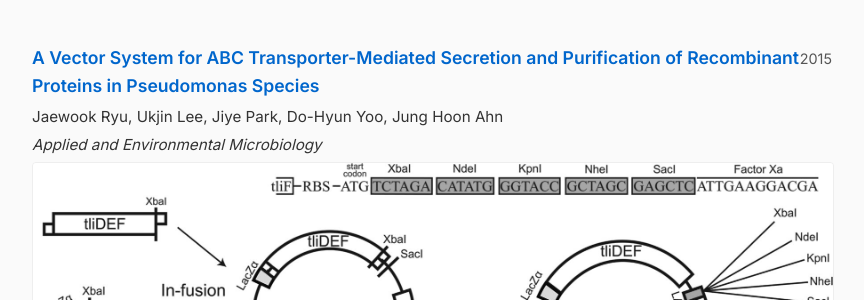
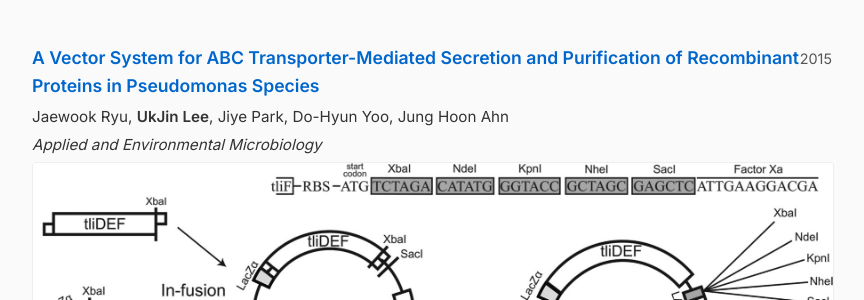
Before and after one commit to ukjinlee101/ukjinlee101.github.io, a Jekyll site: the page built from publications.md, in a window 1280 px wide and 900 px high, scrolled down 2964 px. Shown: the part 334-634 px from the top of the window, without its empty margins (208-1072 px from the left). Built offline with Jekyll 4.4.1, drawn with Linux system fonts in a browser that asks for light colours.

Commit message:
antigravity

```diff
--- a/_data/publications.yml
+++ b/_data/publications.yml
@@ -27,7 +27,7 @@
   image: "/assets/images/Murphy_NSMB_2023_Image01.png"
 
 - title: "A Vector System for ABC Transporter-Mediated Secretion and Purification of Recombinant Proteins in Pseudomonas Species"
-  authors: "Jaewook Ryu, Ukjin Lee, Jiye Park, Do-Hyun Yoo, Jung Hoon Ahn"
+  authors: "Jaewook Ryu, UkJin Lee, Jiye Park, Do-Hyun Yoo, Jung Hoon Ahn"
   journal: "Applied and Environmental Microbiology"
   year: 2015
   pdf_link: "https://journals.asm.org/doi/full/10.1128/aem.03514-14"
```
